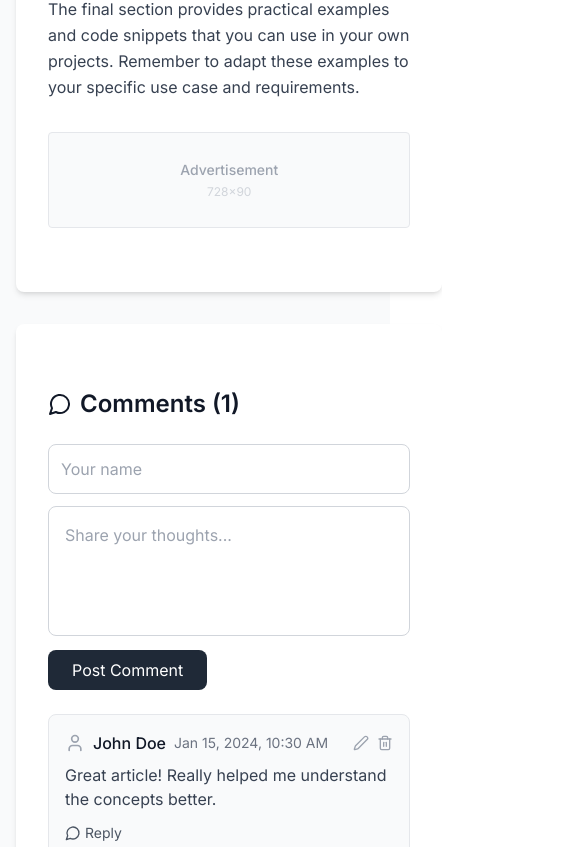
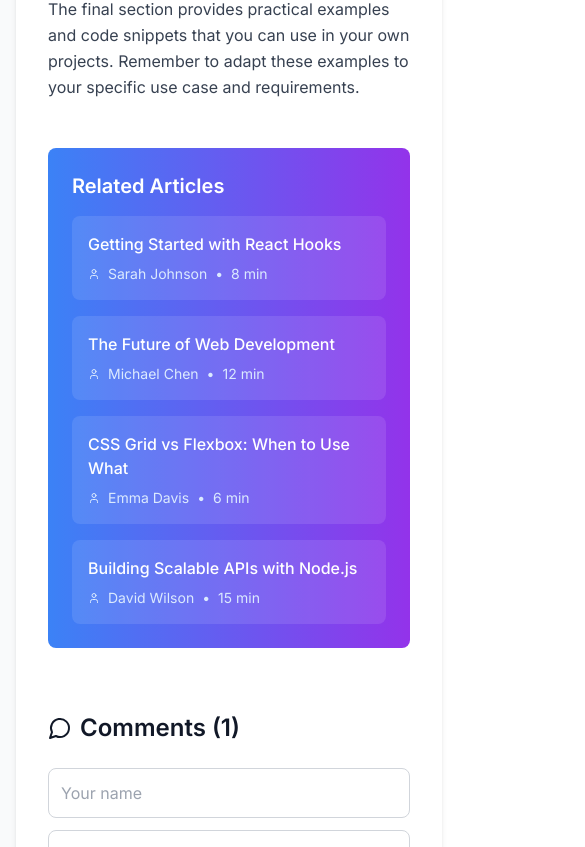
Before and after one commit to ashrafhussain2003/blogtube-react-grid, a React (Vite) app: page /blog/cloud-deployment-best-practices in a window 390 px wide. Shown: the part 1877-2724 px from the top of the page, 585 px wide, since content can reach past the window. Built offline with nearby package versions, Linux system fonts and the light colour scheme.

Commit message:
feat: Apply consistent styling to all pages
Ensured all pages, including hashtag pages, share the same format, ad placement, and comment sections. Implemented the sidebar and file tree structure on subpages, along with three advertisement boards on the right side.

```diff
--- a/src/components/HashtagBlogViewer.tsx
+++ b/src/components/HashtagBlogViewer.tsx
@@ -2,6 +2,7 @@
 import React, { useState, useEffect } from 'react';
 import { BlogPost } from '../types/blog';
 import BlogRenderer from './BlogRenderer';
+import CommentSection from './CommentSection';
 import AdBanner from './AdBanner';
 import { Clock, User, Calendar, Eye } from 'lucide-react';
 import { Link } from 'react-router-dom';
@@ -23,7 +24,7 @@ const HashtagBlogViewer: React.FC<HashtagBlogViewerProps> = ({ blogPath, isLoadi
     if (!hashtag) return [];
     return sampleBlogs
       .filter(b => b.hashtags.includes(hashtag.toLowerCase()))
-      .slice(0, 8);
+      .slice(0, 4);
   };
 
   const relatedBlogs = getRelatedBlogs();
@@ -73,7 +74,16 @@ const HashtagBlogViewer: React.FC<HashtagBlogViewerProps> = ({ blogPath, isLoadi
             },
             {
               type: 'text',
-              content: 'Here we dive deeper into the main concepts. This paragraph provides detailed explanations and examples to help readers understand the topic better.'
+              content: 'Here we dive deeper into the main concepts. This paragraph provides detailed explanations and examples that help readers understand the topic better.'
+            },
+            {
+              type: 'image',
+              content: '/api/placeholder/800/400',
+              alt: 'Illustration of key concepts discussed in the article'
+            },
+            {
+              type: 'text',
+              content: 'Following the visual representation above, we can see how these concepts apply in real-world scenarios. The implementation details are crucial for practical application.'
             }
           ]
         };
@@ -128,42 +138,40 @@ const HashtagBlogViewer: React.FC<HashtagBlogViewerProps> = ({ blogPath, isLoadi
     <div className="flex bg-white">
       {/* Main Content */}
       <div className="flex-1 max-w-4xl">
-        {/* Blog Header */}
-        <div className="px-6 lg:px-8 pt-8 pb-4">
-          {/* Hashtags */}
-          <div className="flex flex-wrap gap-2 mb-6">
+        <article className="bg-white">
+          {/* Article Header */}
+          <div className="p-8 border-b border-gray-200">
+            <div className="flex items-center gap-2 text-sm text-gray-500 mb-4">
               {blog.meta.hashtags.map(tag => (
                 <Link
                   key={tag}
                   to={`/hashtag/${tag}`}
-                className="inline-block bg-blue-100 text-blue-600 px-3 py-1 rounded-full text-sm hover:bg-blue-200 transition-colors"
+                  className="bg-blue-100 text-blue-600 px-2 py-1 rounded hover:bg-blue-200 transition-colors"
                 >
                   #{tag}
                 </Link>
               ))}
             </div>
 
-          {/* Title */}
-          <h1 className="text-4xl font-bold text-gray-900 mb-6 leading-tight">
+            <h1 className="text-4xl font-bold text-gray-900 mb-4">
               {blog.meta.title}
             </h1>
 
-          {/* Meta Information */}
-          <div className="flex items-center gap-6 text-sm text-gray-600 pb-6 border-b border-gray-200">
-            <div className="flex items-center gap-1">
+            <div className="flex items-center gap-6 text-sm text-gray-600">
+              <div className="flex items-center gap-2">
                 <User className="w-4 h-4" />
-              <span>{blog.meta.author}</span>
+                <span className="font-medium">{blog.meta.author}</span>
               </div>
-            <div className="flex items-center gap-1">
+              <div className="flex items-center gap-2">
                 <Calendar className="w-4 h-4" />
                 <span>{new Date(blog.meta.publishedDate).toLocaleDateString()}</span>
               </div>
-            <div className="flex items-center gap-1">
+              <div className="flex items-center gap-2">
                 <Clock className="w-4 h-4" />
                 <span>{blog.meta.readingTime} min read</span>
               </div>
               {blog.meta.viewCount && (
-              <div className="flex items-center gap-1">
+                <div className="flex items-center gap-2">
                   <Eye className="w-4 h-4" />
                   <span>{blog.meta.viewCount.toLocaleString()} views</span>
                 </div>
@@ -171,19 +179,17 @@ const HashtagBlogViewer: React.FC<HashtagBlogViewerProps> = ({ blogPath, isLoadi
             </div>
           </div>
 
-        {/* Blog Content */}
-        <article className="px-6 lg:px-8 pb-12">
-          <div className="prose prose-lg max-w-none">
+          {/* Article Content */}
+          <div className="p-8">
             <BlogRenderer blocks={blog.blocks.slice(1)} />
           </div>
-        </article>
 
           {/* Related Articles Section */}
-        <div className="px-6 lg:px-8 pb-8">
-          <div className="bg-gradient-to-r from-blue-500 to-purple-600 rounded-lg p-6 text-white mb-8">
+          <div className="px-8 pb-8">
+            <div className="bg-gradient-to-r from-blue-500 to-purple-600 rounded-lg p-6 text-white">
               <h3 className="text-xl font-semibold mb-4">Related Articles</h3>
               <div className="grid grid-cols-1 md:grid-cols-2 gap-4">
-              {relatedBlogs.slice(0, 4).map(relatedBlog => (
+                {relatedBlogs.map(relatedBlog => (
                   <Link
                     key={relatedBlog.slug}
                     to={`/blog/${relatedBlog.slug}`}
@@ -203,6 +209,12 @@ const HashtagBlogViewer: React.FC<HashtagBlogViewerProps> = ({ blogPath, isLoadi
               </div>
             </div>
           </div>
+
+          {/* Comments Section */}
+          <div className="px-8 pb-8">
+            <CommentSection blogSlug={blog.meta.slug} />
+          </div>
+        </article>
       </div>
 
       {/* Right Sidebar - Advertisements */}
@@ -210,30 +222,6 @@ const HashtagBlogViewer: React.FC<HashtagBlogViewerProps> = ({ blogPath, isLoadi
         <AdBanner type="vertical" className="mb-6" />
         <AdBanner type="square" className="mb-6" />
         <AdBanner type="square" className="mb-6" />
-
-        {/* Additional Related Blogs */}
-        {relatedBlogs.length > 4 && (
-          <div className="bg-gray-50 rounded-lg p-4">
-            <h4 className="font-semibold text-gray-900 mb-4">More on {hashtag}</h4>
-            <div className="space-y-3">
-              {relatedBlogs.slice(4, 8).map(blog => (
-                <Link
-                  key={blog.slug}
-                  to={`/blog/${blog.slug}`}
-                  className="block hover:bg-white p-2 rounded transition-colors"
-                >
-                  <div className="text-sm font-medium text-gray-900 line-clamp-2 mb-1">
-                    {blog.title}
-                  </div>
-                  <div className="text-xs text-gray-500 flex items-center gap-1">
-                    <Clock className="w-3 h-3" />
-                    {blog.readingTime} min read
-                  </div>
-                </Link>
-              ))}
-            </div>
-          </div>
-        )}
       </aside>
     </div>
   );
--- a/src/pages/BlogPost.tsx
+++ b/src/pages/BlogPost.tsx
@@ -12,7 +12,7 @@ const BlogPost: React.FC = () => {
   const { slug } = useParams<{ slug: string }>();
   const [blog, setBlog] = useState<BlogPostType | null>(null);
   const [loading, setLoading] = useState(true);
-  const [relatedBlogs, setRelatedBlogs] = useState(sampleBlogs.slice(0, 5));
+  const [relatedBlogs, setRelatedBlogs] = useState(sampleBlogs.slice(0, 4));
 
   useEffect(() => {
     const loadBlog = async () => {
@@ -189,52 +189,46 @@ const BlogPost: React.FC = () => {
               {/* Article Content */}
               <div className="p-8">
                 <BlogRenderer blocks={blog.blocks} />
+              </div>
 
-                {/* Ad after 2nd paragraph */}
-                <div className="my-8">
-                  <AdBanner type="horizontal" />
-                </div>
-              </div>
-            </article>
-
-            {/* Comments */}
-            <div className="bg-white rounded-lg shadow-md mt-8 p-8">
-              <CommentSection blogSlug={blog.meta.slug} />
-            </div>
-          </main>
-
-          {/* Sidebar */}
-          <aside className="hidden lg:block w-80">
-            <div className="sticky top-24 space-y-6">
-              <AdBanner type="vertical" />
-
-              <div className="bg-white rounded-lg shadow-md p-6">
-                <h3 className="text-lg font-semibold mb-4">Related Articles</h3>
-                <div className="space-y-4">
-                  {relatedBlogs.map((relatedBlog) => (
+              {/* Related Articles Section */}
+              <div className="px-8 pb-8">
+                <div className="bg-gradient-to-r from-blue-500 to-purple-600 rounded-lg p-6 text-white">
+                  <h3 className="text-xl font-semibold mb-4">Related Articles</h3>
+                  <div className="grid grid-cols-1 md:grid-cols-2 gap-4">
+                    {relatedBlogs.map(relatedBlog => (
                       <Link
                         key={relatedBlog.slug}
                         to={`/blog/${relatedBlog.slug}`}
-                      className="block group"
+                        className="block bg-white/10 hover:bg-white/20 rounded-lg p-4 transition-colors"
                       >
-                      <div className="w-full h-32 bg-gradient-to-r from-blue-400 via-purple-500 to-pink-500 rounded-lg mb-2 flex items-center justify-center">
-                        <h4 className="text-white text-sm font-medium text-center px-2 line-clamp-2">
+                        <h4 className="font-medium text-white mb-2 line-clamp-2">
                           {relatedBlog.title}
                         </h4>
-                      </div>
-                      <div className="text-sm">
-                        <p className="font-medium text-gray-900 group-hover:text-blue-600 transition-colors line-clamp-2">
-                          {relatedBlog.title}
-                        </p>
-                        <p className="text-gray-500 text-xs mt-1">
-                          {relatedBlog.author} • {relatedBlog.readingTime} min read
-                        </p>
+                        <div className="flex items-center gap-2 text-blue-100 text-sm">
+                          <User className="w-3 h-3" />
+                          <span>{relatedBlog.author}</span>
+                          <span>•</span>
+                          <span>{relatedBlog.readingTime} min</span>
                         </div>
                       </Link>
                     ))}
                   </div>
                 </div>
               </div>
+
+              {/* Comments Section */}
+              <div className="px-8 pb-8">
+                <CommentSection blogSlug={blog.meta.slug} />
+              </div>
+            </article>
+          </main>
+
+          {/* Right Sidebar - Advertisements */}
+          <aside className="w-80 flex-shrink-0 space-y-6">
+            <AdBanner type="vertical" />
+            <AdBanner type="square" />
+            <AdBanner type="square" />
           </aside>
         </div>
       </div>
```
Lines whose indentation alone changed are shown as unchanged.
